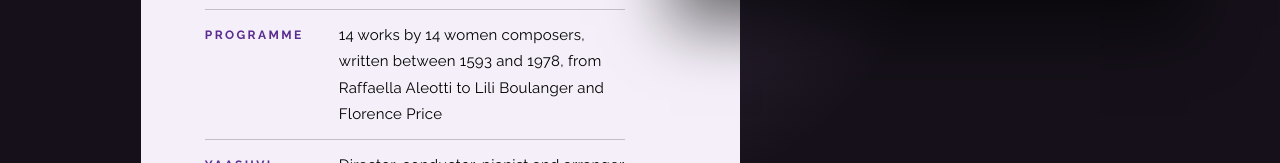
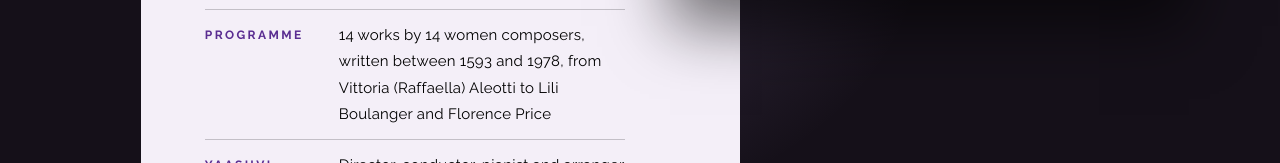
Before and after one commit to madamconductor/madamconductor.github.io, a plain HTML site: page projects/index.html in a window 1280 px wide. Shown: the part 637-800 px from the top of the page. Drawn offline with nearby package versions, Linux system fonts and the light colour scheme.

Commit message:
Projects: name Aleotti as Vittoria (Raffaella) Aleotti
Co-Authored-By: Claude Sonnet 5.5 <noreply@anthropic.com>
Claude-Session: https://claude.ai/code/session_01JrcWGLGQiaWPua44J3n7SC

```diff
--- a/projects/index.html
+++ b/projects/index.html
@@ -125,7 +125,7 @@ h2{font-family:"Cinzel",serif;font-weight:500;text-transform:uppercase;letter-sp
         <p class="txt">The Lost Woman is aimed at rediscovering classical music by women composers. It started in the year 2021, saw its first performance in April 2022 in Chennai as a piano concert, and in March 2024 in London as a chamber concert.</p>
         <ul class="facts">
           <li><b>London</b><span>Sunday 10 March 2024, St Mary&rsquo;s Church, Hendon, for International Women&rsquo;s Day</span></li>
-          <li><b>Programme</b><span>14 works by 14 women composers, written between 1593 and 1978, from Raffaella Aleotti to Lili Boulanger and Florence Price</span></li>
+          <li><b>Programme</b><span>14 works by 14 women composers, written between 1593 and 1978, from Vittoria (Raffaella) Aleotti to Lili Boulanger and Florence Price</span></li>
           <li><b>Yaashvi</b><span>Director, conductor, pianist and arranger of two works for the Middlesex Philharmonic</span></li>
         </ul>
       </div>
```
